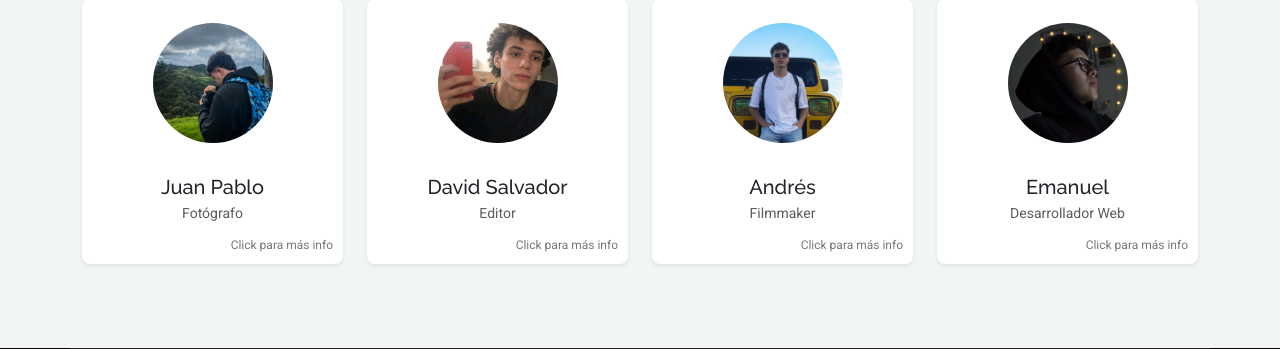
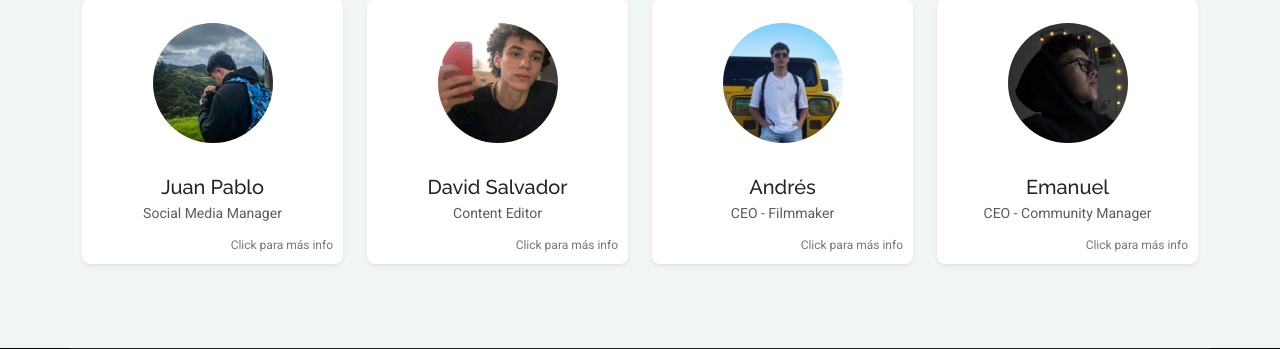
Before and after one commit to Emanuel23LO/project_Lumivy, a Django app: page /about/ in a window 1280 px wide. Shown: the part 1826-2175 px from the top of the page. Run offline with Django 5.2, Linux system fonts and the light colour scheme; some libraries are stand-ins or nearby versions.

Commit message:
correccion_cargos

```diff
--- a/templates/about.html
+++ b/templates/about.html
@@ -212,9 +212,9 @@ En LUMIVY no solo creamos imágenes: contamos historias que dejan huella.</p>
             <div class="col-lg-3 col-md-6 mb-4 team-member"
                 data-name="Juan Pablo"
                 data-position="Apasionado por capturar momentos con intención, crear estética visual y potenciar la imagen en redes. Siempre comprometido con lo que amo."
-                data-bio="Fotógrafo.
-                Editor.
-                Enfocado en marketing digital y contenido estratégico para redes."
+                data-bio="Marketing Manager.
+                Fotógrafo.
+                Social Media Manager."
                 data-social="https://www.instagram.com/pflorez_007">
               <div class="leader-card card h-100 shadow-sm border-0">
                 <div class="leader-image text-center pt-4">
@@ -222,7 +222,7 @@ En LUMIVY no solo creamos imágenes: contamos historias que dejan huella.</p>
                 </div>
                 <div class="card-body text-center">
                   <h5 class="card-title mb-1">Juan Pablo</h5>
-                  <p class="text-muted small mb-0">Fotógrafo</p>
+                  <p class="text-muted small mb-0">Social Media Manager</p>
                 </div>
                 <br>
                 <div style="position: absolute; bottom: 10px; right: 10px; font-size: 12px; color: #777;">
@@ -235,8 +235,9 @@ En LUMIVY no solo creamos imágenes: contamos historias que dejan huella.</p>
             <div class="col-lg-3 col-md-6 mb-4 team-member"
                 data-name="David Salvador"
                 data-position="Un joven apasionado por la edición de contenidos y las plataformas digitales. Mi entusiasmo y energía me brindan una ventaja competitiva, ya que tengo gran capacidad para adaptarme a entornos creativos y aprender nuevas herramientas de edición de forma rápida y eficiente."
-                data-bio="Editor
-                Freelance"
+                data-bio="Content Editor.
+                Creative Editor.
+                Freelance."
                 data-social="https://www.instagram.com/salvaador_17">
               <div class="leader-card card h-100 shadow-sm border-0">
                 <div class="leader-image text-center pt-4">
@@ -244,7 +245,7 @@ En LUMIVY no solo creamos imágenes: contamos historias que dejan huella.</p>
                 </div>
                 <div class="card-body text-center">
                   <h5 class="card-title mb-1">David Salvador</h5>
-                  <p class="text-muted small mb-0">Editor</p>
+                  <p class="text-muted small mb-0">Content Editor </p>
                 </div>
                 <br>
                 <div style="position: absolute; bottom: 10px; right: 10px; font-size: 12px; color: #777;">
@@ -257,9 +258,9 @@ En LUMIVY no solo creamos imágenes: contamos historias que dejan huella.</p>
             <div class="col-lg-3 col-md-6 mb-4 team-member"
                 data-name="Andrés"
                 data-position="Apasionado por el video y la fotografía. Siempre en busca de aprender con cada proyecto y comprometido con hacer lo que amo."
-                data-bio="Filmmaker
-                Editor
-                Fotógrafo"
+                data-bio="Filmmaker.
+                Content Editor
+                Fotógrafo".
                 data-social="https://www.instagram.com/andres_botero7">
               <div class="leader-card card h-100 shadow-sm border-0">
                 <div class="leader-image text-center pt-4">
@@ -267,7 +268,7 @@ En LUMIVY no solo creamos imágenes: contamos historias que dejan huella.</p>
                 </div>
                 <div class="card-body text-center">
                   <h5 class="card-title mb-1">Andrés</h5>
-                  <p class="text-muted small mb-0">Filmmaker</p>
+                  <p class="text-muted small mb-0">CEO - Filmmaker</p>
                 </div>
                 <br>
                 <div style="position: absolute; bottom: 10px; right: 10px; font-size: 12px; color: #777;">
@@ -290,7 +291,7 @@ En LUMIVY no solo creamos imágenes: contamos historias que dejan huella.</p>
                 </div>
                 <div class="card-body text-center">
                   <h5 class="card-title mb-1">Emanuel</h5>
-                  <p class="text-muted small mb-0">Desarrollador Web</p>
+                  <p class="text-muted small mb-0">CEO - Community Manager</p>
                 </div>
                 <br>
                 <div style="position: absolute; bottom: 10px; right: 10px; font-size: 12px; color: #777;">
```
